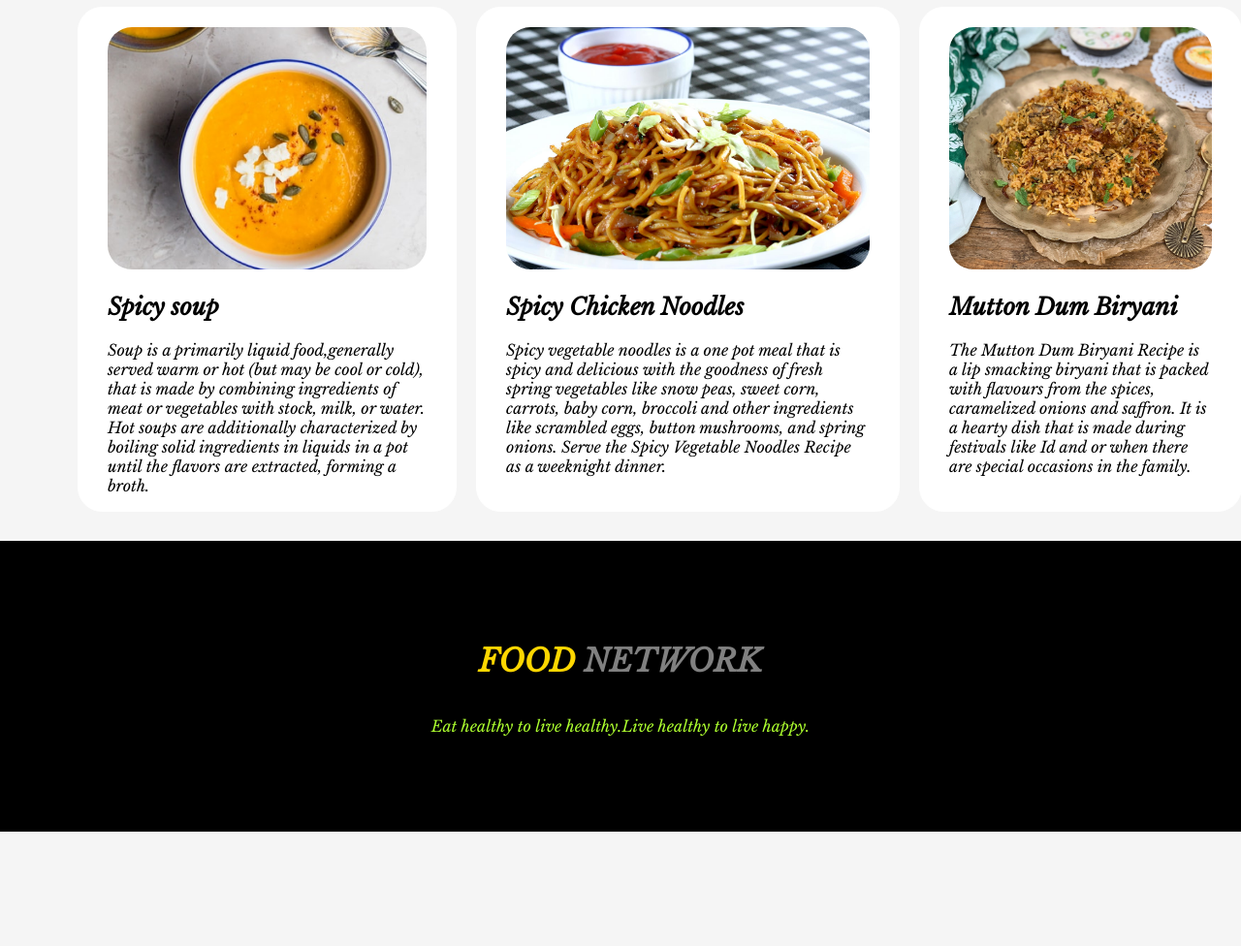
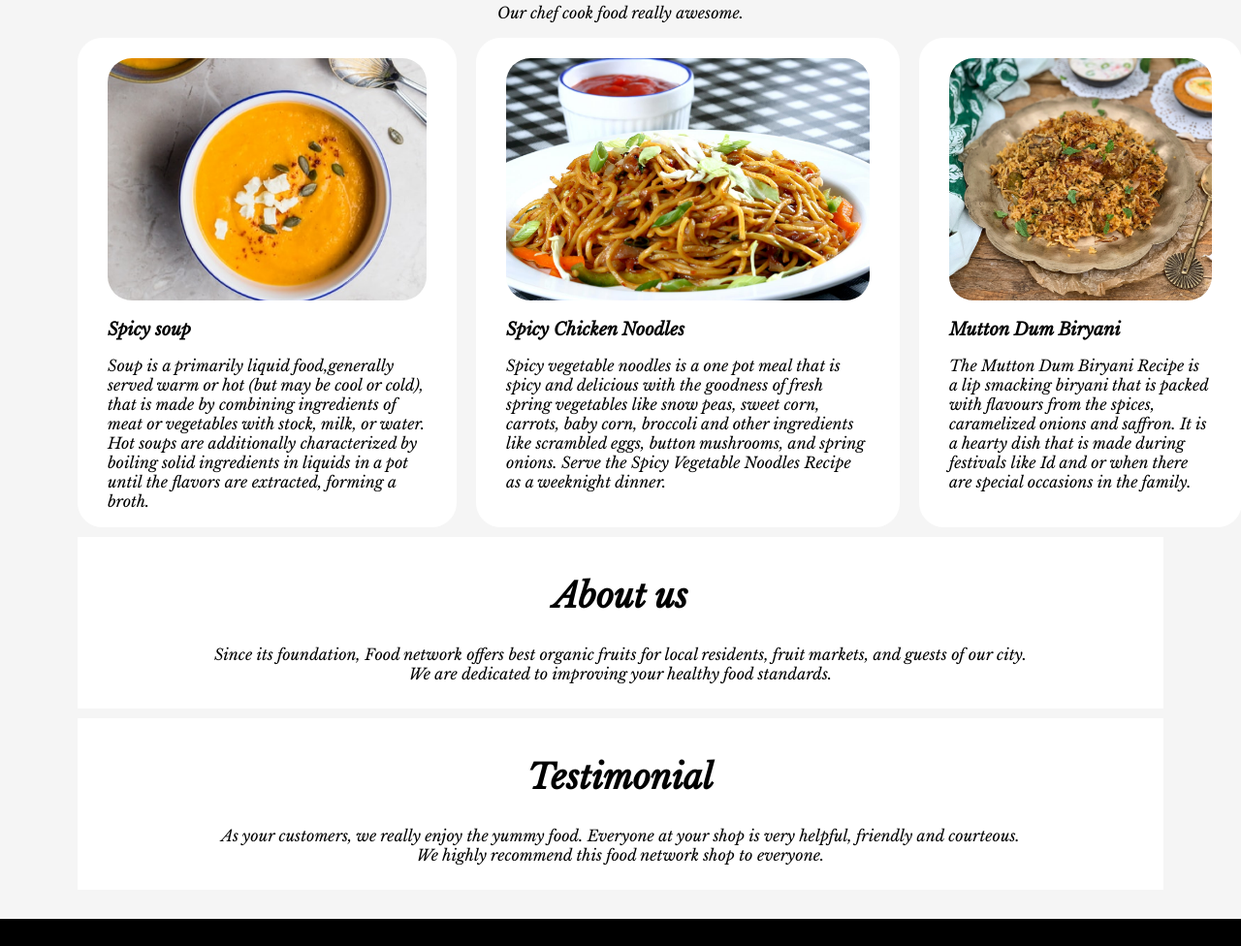
Before and after one commit to emon2058/food-network, a plain HTML site: page index.html in a window 1280 px wide. Shown: the part 924-1900 px from the top of the page at 97% size. Before the commit the page ends 1782 px from the top, so only its background shows below. Drawn offline with nearby package versions, Linux system fonts and the light colour scheme.

Commit message:
added about us and testimonial

```diff
--- a/index.html
+++ b/index.html
@@ -72,6 +72,19 @@
                 </p>
             </div>
     </section>
+    <section class="about-and-testi">
+        <h1>About us</h1>
+        <p>Since its foundation, Food network offers best organic fruits for local residents, fruit markets,
+         and guests of our city.<br/> We are dedicated to improving your healthy food standards.
+        </p>
+     </section>
+    <section class="about-and-testi">
+        <h1>Testimonial</h1>
+        <p>As your customers, we really enjoy the yummy food.
+            Everyone at your shop is very helpful, friendly and courteous.<br/>
+             We highly recommend this food network shop to everyone.
+        </p>
+    </section>
     <footer class="footer">
         <h1> <span id="footer-food">FOOD</span> <span id="footer-network"> NETWORK</span></h1>
         <p>Eat healthy to live healthy.Live healthy to live happy.</p>
--- a/style.css
+++ b/style.css
@@ -15,7 +15,7 @@ body{
     margin-left: 40px;
     margin-top: 80px;
 }
-.container h1{
+ h1{
     font-weight: bolder;
     font-size: 35px;
 }
@@ -52,11 +52,20 @@ body{
     padding: 0px 30px;
     padding-top: 20px;
 }
+.recipies h1{
+    font-size: large;
+}
 .recipies-image{
     height: 250px;
     border-radius: 25px;
 }
 
+.about-and-testi{
+    text-align: center;
+    background: white;
+    padding: 10px;
+    margin: 10px 80px;
+}
 .footer{
     height: 300px;
     background-color: black;
```
